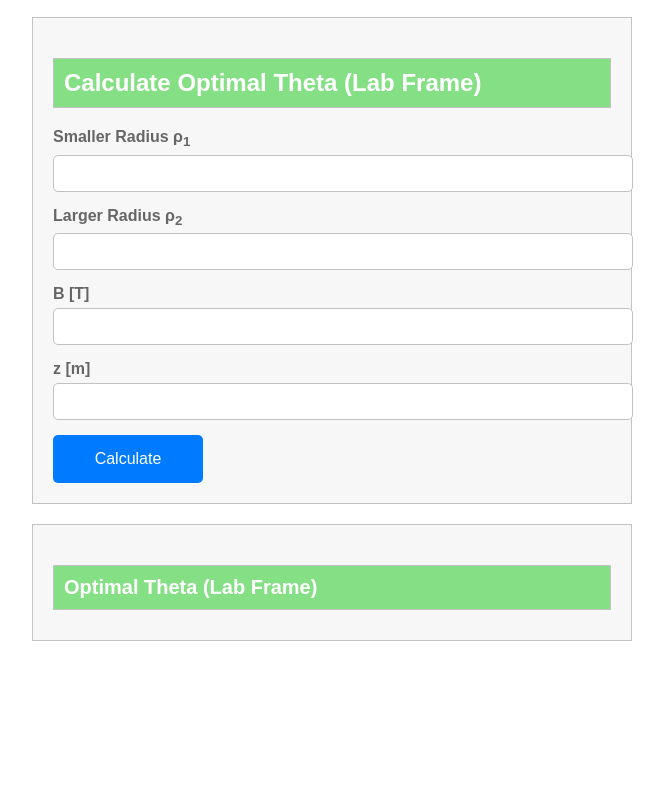
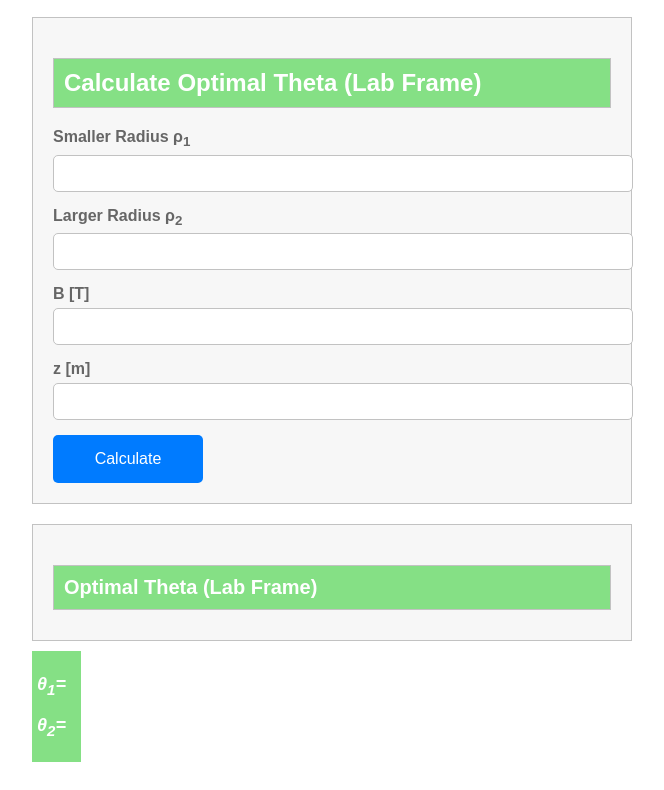
Before and after one commit to Raaaii/ISS_ISOLDE_ToolKit, a plain HTML site: page index.html in a window 1280 px wide. Shown: the part 1385-2175 px from the top of the page, without its empty margins (308-972 px from the left). Before the commit the page ends 2054 px from the top, so only its background shows below. Drawn offline with nearby package versions, Linux system fonts and the light colour scheme; some packages are replaced by stand-ins of ours.

Commit message:
Fixeed all errors

```diff
--- a/index.html
+++ b/index.html
@@ -114,6 +114,13 @@
         <div class="optimal-theta-result" id="OptimalThetaContainer">
           <h3>Optimal Theta (Lab Frame)</h3>
           <p id="OPtimalTheta"></p>
+
+        </div>
+        <div class="ThetaLabContainer">
+          <p><i>&theta;<sub>1</sub>=</i><b id="Theta1"></b></p>
+
+
+          <p><i>&theta;<sub>2</sub>=</i><b id="Theta2"></b></p>
         </div>
 
 
--- a/style.css
+++ b/style.css
@@ -555,3 +555,28 @@
   font-size: 18px;
   color: #333333;
 }
+
+.ThetaLabContainer {
+  background-color: #85e085;
+  padding: 5px;
+  display: inline-block;
+  margin-top: 10px;
+}
+
+.ThetaLabContainer p {
+  font-size: 18px;
+  font-family: Arial, sans-serif;
+  color: #ffffff;
+  font-weight: bold;
+
+
+}
+
+.ThetaLabContainer b {
+  color: white;
+  font-family: Arial, Helvetica, sans-serif;
+  padding: 5px; /
+  font-size: 18px;
+  font-weight: bold;
+  color: #ffffff;
+}
```
Also changed, not shown: 1 other file.
